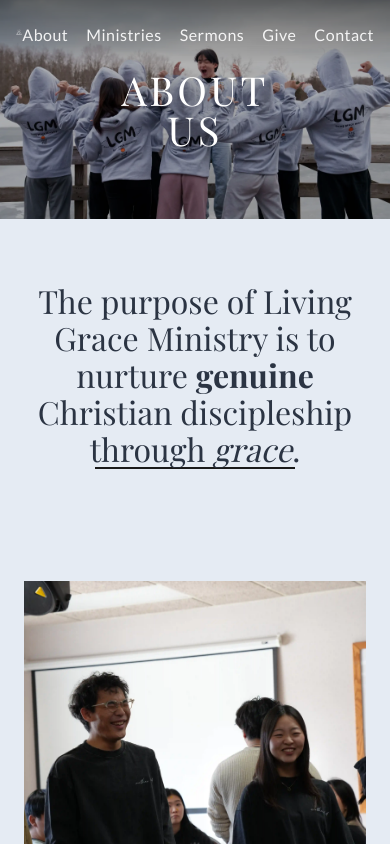
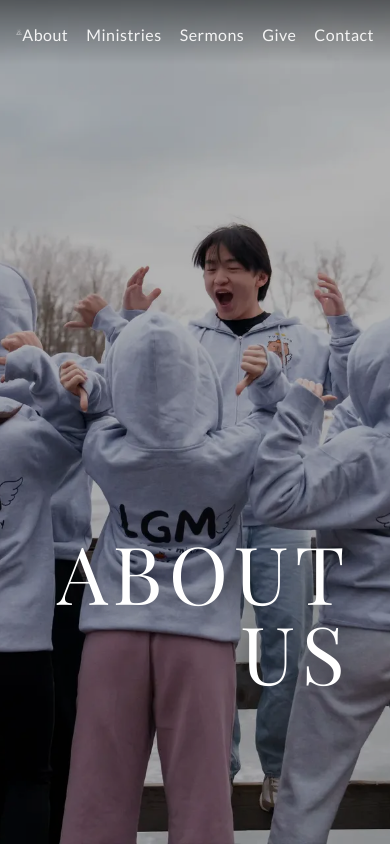
Before and after one commit to lgm-aa/LGM_Website_v3, a React (Vite) app: page /about in a window 390 px wide. Shown: the top 844 px of the page. Built offline with nearby package versions, Linux system fonts and the light colour scheme; no server answers.

Commit message:
who we are casing + about us hero fix

```diff
--- a/src/components/about/Hero/Hero.css
+++ /dev/null
@@ -1,58 +0,0 @@
-/* --- About Hero Section ------------------------------------------------------ */
-.about-hero-section {
-  position: relative;
-  min-height: 100vh;
-  width: 100%;
-  background-size: cover;
-  background-position: center 45%;
-  background-repeat: no-repeat;
-}
-
-/* Dark overlay so white text is readable */
-.about-hero-overlay {
-  position: absolute;
-  inset: 0;
-  background: rgba(0, 0, 0, 0.3);
-}
-
-/* Positions the content block */
-.about-hero-content {
-  position: absolute;
-  top: 20%;
-  transform: translateY(-50%);
-  left: clamp(5rem, 10vw, 12rem);
-  color: white;
-  z-index: 1;
-}
-
-/* Typography */
-.about-hero-title {
-  font-family: 'Playfair Display', serif;
-  font-size: 8rem;
-  font-weight: 400;
-  letter-spacing: 0.08em;
-  line-height: 1;
-  text-shadow: 0 4px 20px rgba(0, 0, 0, 0.4);
-  margin: 0;
-}
-
-/* Mobile adjustments */
-@media (max-width: 768px) {
-  .about-hero-section {
-    min-height: auto;
-    aspect-ratio: 16 / 9;
-    background-size: cover;
-    background-position: center;
-  }
-
-  .about-hero-content {
-    top: 50%;
-    left: 50%;
-    transform: translate(-50%, -50%);
-    text-align: center;
-  }
-
-  .about-hero-title {
-    font-size: 2.5rem;
-  }
-}
--- a/src/components/about/Hero/Hero.jsx
+++ /dev/null
@@ -1,23 +0,0 @@
-import "./Hero.css";
-import about_hero from "@/assets/about_hero.webp";
-import ScrollIndicator from "@/components/ui/ScrollIndicator/ScrollIndicator";
-
-export default function Hero() {
-  return (
-    <section
-      className="about-hero-section"
-      style={{ backgroundImage: `url(${about_hero})` }}
-    >
-      {/* Dark overlay */}
-      <div className="about-hero-overlay" />
-
-      {/* Centered content */}
-      <div className="about-hero-content">
-        <h1 className="about-hero-title">ABOUT US</h1>
-      </div>
-
-      {/* Scroll indicator */}
-      <ScrollIndicator />
-    </section>
-  );
-}
--- a/src/components/about/WhoWeAre/WhoWeAre.jsx
+++ b/src/components/about/WhoWeAre/WhoWeAre.jsx
@@ -31,7 +31,7 @@ export default function WhoWeAre() {
 
           {/* Card 3: Open to all */}
           <div className="who-we-are__card">
-            <h3 className="who-we-are__card-title section-h4">Open to all</h3>
+            <h3 className="who-we-are__card-title section-h4">Open to All</h3>
             <p className="who-we-are__card-text body-text">
               LGM is not all Korean, and we do not expect anyone to fit a certain background or story. We welcome anyone to join us for worship, fellowship, and community life. At LGM, all are welcome.
             </p>
--- a/src/pages/About/About.jsx
+++ b/src/pages/About/About.jsx
@@ -1,13 +1,14 @@
-import React from "react";
-import Hero from '@/components/about/Hero/Hero'
 import Quote from '@/components/about/Quote/Quote'
 import Overview from '@/components/about/Overview/Overview'
 import WhoWeAre from '@/components/about/WhoWeAre/WhoWeAre'
+import Hero from "@/components/ministries/Hero/Hero";
+import about_hero from "@/assets/about_hero.webp";
+
 
 export default function About() {
   return (
     <>
-      <Hero />
+      <Hero title="ABOUT US" image={about_hero} />
       <Quote />
       <Overview />
       <WhoWeAre />
```
